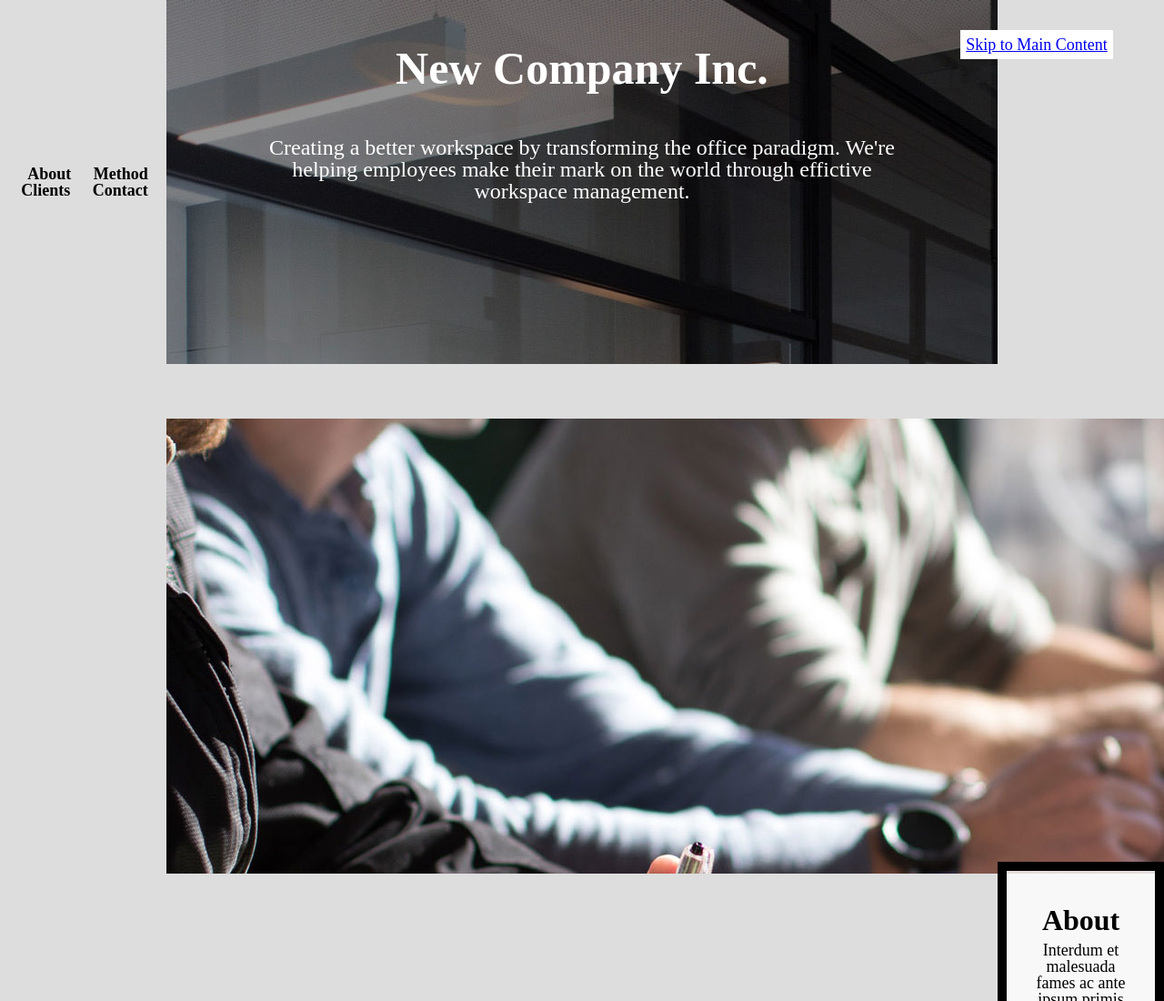
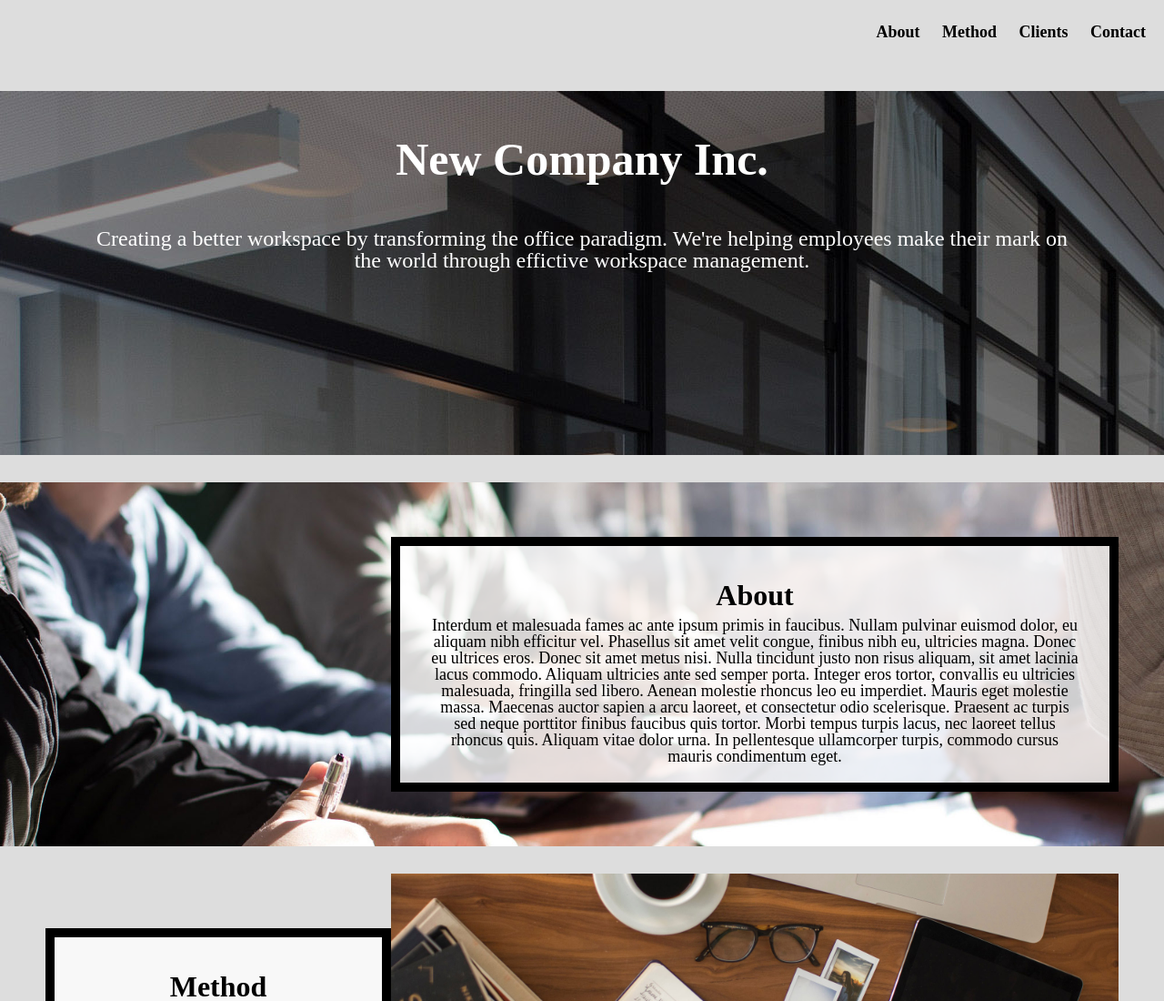
Before and after one commit to Simon3616/homework3, a plain HTML site: page index.html in a window 1280 px wide. Shown: the top 1100 px of the page at 91% size. Drawn offline with Linux system fonts and the light colour scheme.

Commit message:
Update styles.css

```diff
--- a/css/styles.css
+++ b/css/styles.css
@@ -46,10 +46,10 @@ nav a:hover{
   transition: top 1s ease-out;
   z-index: 1;
   /*Your code here - position relative to the parent */
-  position: relative;
+  position: absolute;
   /*Your code here - place 500px left and 40px higher */;
-  left: 500px;
-  top: 40px;
+  left: -500px;
+  top: -40px;
 
 }
 
@@ -65,21 +65,13 @@ nav a:hover{
 
 }
 /*Your code here*/
-.skip{
-  position: absolute;
-left: 0;
-top: 0;
-width: 100%;
-      margin-left: 0;
-text-align: center;
-list-style: outside none;
-}
+
 /*reference: http://nemesisdesign.net/blog/accessibility/nice-css-skip-links-appearing-focus/*/
 /*Add the selector and rule to move the skip
 link to the exact top of the page.*/
 
 /*Your code here*/
-:focus{
+*:focus{
   border: solid 2px;
   border-color: black;
 }
@@ -98,10 +90,11 @@ footer{
 nav{
   background-color: #ddd;
   padding: 20px 0;
-  text-align: center;
   /*Your code here*/
   text-align: left;
   /*Span the top row*/
+  grid-column: 1 / span all;
+  grid-row: 1/ span 1;
 }
 
 header{
@@ -110,11 +103,14 @@ header{
   background-repeat: no-repeat; /* Parallax effect */
   background-size: cover;       /* Parallax effect */
   color: white;
-  min-height: 400px;                /* Parallax effect */
+  height: 400px;                /* Parallax effect */
   /* Your code here */
   /* Set background-image to header.jpg in the images folder */
   background: #707070 url(../images/header.jpg);
   /* Span one row */
+  background-attachment: fixed; /* Parallax effect */
+  grid-column: 1 / span all;
+  grid-row: 2/ span 1;
 }
 
 header p{
@@ -133,42 +129,47 @@ header p{
   /* See documentation for mobile view */
 }
 
+img{
+  width: 100%;
+}
+
 .about, .method, .clients, .contact{
   /*Your code here */
-  grid-column: 2;
+  grid-column: 2/span 1;
+  grid-row:auto /span 1;
   /* See documentation for mobile view */
 }
 
 .about-image, .method-image, .clients-image, .contact-image{
    /*Your code here */
-   grid-column: 1/span 3;
+   grid-column: 1/span all;
    max-height: 500px;
    overflow: hidden;
-   width: 100%;
+
    /* See documentation for mobile view */
 }
 
 .about, .about-image{
   /*Your code here */
-  grid-row: 3/auto;
+  grid-row: 3/span 1;
   /* See documentation for mobile view */
 }
 
 .method, .method-image{
   /*Your code here */
-  grid-row: 4/auto;
+  grid-row: 4/span 1;
   /* See documentation for mobile view */
 }
 
 .clients, .clients-image{
   /*Your code here */
-  grid-row: 5/auto;
+  grid-row: 5/span 1;
   /* See documentation for mobile view */
 }
 
 .contact, .contact-image{
   /*Your code here */
-  grid-row: 6/auto;
+  grid-row: 6/span 1;
   /* See documentation for mobile view */
 }
 
@@ -180,7 +181,7 @@ header p{
   margin: auto;
   /*Your code here:*/
   text-align: center;
-  max-height: 25%;
+  max-height: 25vh;
   overflow:scroll;
   /*Align the content in the center */
 }
@@ -190,8 +191,8 @@ header p{
   .container{
     /*Your code here */
     display:grid;
-    grid-template-columns: 50px, auto, 500px, auto,  50px;
-    grid-template-rows: 70px, 400px, 400px, 400px, 400px, 400px, 100px;
+    grid-template-columns: 50px auto 500px auto  50px;
+    grid-template-rows: 70px  400px 400px 400px 400px 400px 100px;
     /* See documentation for desktop view */
   }
 
@@ -204,22 +205,19 @@ header p{
 
    .about, .clients, .method-image, .contact-image {
     /*Your code here */
-    grid-column-start: 3;
-    grid-column-end: span 2;
+    grid-column: 3/ span 2;
     /* See documentation for desktop view */
   }
 
-  .method, .contact, .about-image, .clients-image {
+  .about-image, .clients-image,.method, .contact,  {
     /*Your code here */
-    grid-column-start: 2;
-    grid-column-end: span 2;
+    grid-column: 2/span 2;
     /* See documentation for desktop view */
   }
 }  /*End the media query*/
 
 @media screen and (prefers-reduced-motion: reduce){
-  html{
-    scroll-behavior: auto; /* Removes scroll animation */
+  html{    scroll-behavior: auto; /* Removes scroll animation */
   }
 
   .skip a{
```
